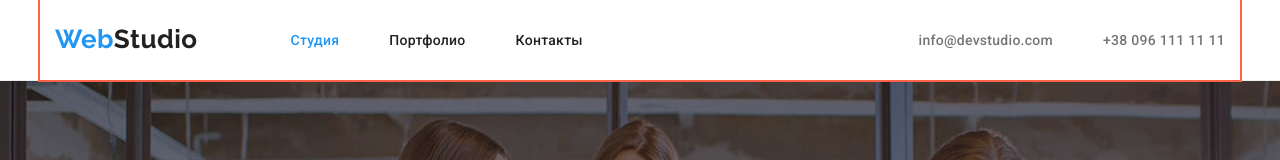
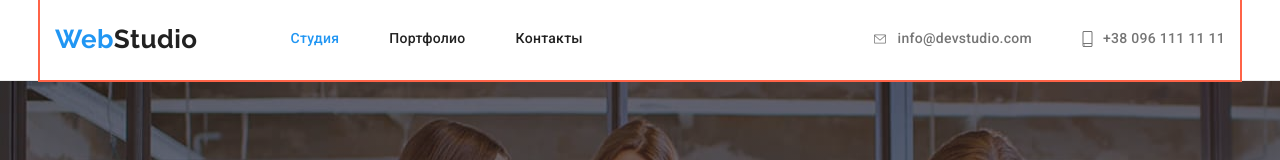
Before and after one commit to Bond-Anna/goit-markup-hw-04, a plain HTML site: page index.html in a window 1280 px wide. Shown: the top 160 px of the page. Drawn offline with Linux system fonts and the light colour scheme.

Commit message:
добавляет иконки в навигацию

```diff
--- a/index.html
+++ b/index.html
@@ -16,7 +16,8 @@
         <header>
             <div class="container flex">
                 <nav class="top">
-                    <a class="logo" href="index.html"><span class="accent">Web</span><span>Studio</span></a>
+                    <a class="logo" href="index.html">
+                        <span class="accent">Web</span><span>Studio</span></a>
                     <ul class="top-ul">
                         <li><a class="link current" href="index.html">Студия</a></li>
                         <li><a class="link" href="portfolio.html">Портфолио</a></li>
@@ -25,8 +26,15 @@
                 </nav>
 
                 <ul class="nav">
-                    <li><a class="link" href="mailto:info@devstudio.com">info@devstudio.com</a></li>
-                    <li><a class="link" href="tel:+380961111111">+38 096 111 11 11</a></li>
+                    <li><a class="link" href="mailto:info@devstudio.com">
+                        <svg class="icon mail" width="16" height="12">
+                        <use href="./images/icons.svg#mail"></use>
+                        </svg>
+                        info@devstudio.com</a></li>
+                    <li><a class="link" href="tel:+380961111111">
+                        <svg class="icon tell">
+                            <use xlink:href="./images/icons.svg#icon-smartphone"></use>
+                        </svg>+38 096 111 11 11</a></li>
                 </ul>
             </div>
         </header>
--- a/styles.css
+++ b/styles.css
@@ -59,6 +59,14 @@ header {
 .link {
   padding-top: 24px;
   padding-bottom: 25px;
+  display: flex;
+  align-items: center;
+  font-weight: 500;
+  font-size: 14px;
+  line-height: 1.14;
+  letter-spacing: 0.02em;
+  text-decoration: none;
+
 }
 
 .logo {
@@ -79,11 +87,7 @@ header {
 }
 
 .link {
-  font-weight: 500;
-  font-size: 14px;
-  line-height: 1.14;
-  letter-spacing: 0.02em;
-  text-decoration: none;
+
 }
 
 .link:hover,
@@ -415,3 +419,22 @@ a.down-contacts {
   border: 1px solid #EEEEEE;
   border-top: 0px;
 }
+
+/* ICONS */
+.icon.mail {
+  width: 16px;
+  height: 12px;
+  margin-right: 10px;
+  fill: currentColor;
+}
+
+.icon.tell {
+  width: 11px;
+  height: 16px;
+  margin-right: 10px;
+  fill: currentColor;
+}
+
+.icon:hover {
+  color: var(--accent-color);
+}
```
Also changed, not shown: icons.svg (deleted), images/icons.svg (added).
